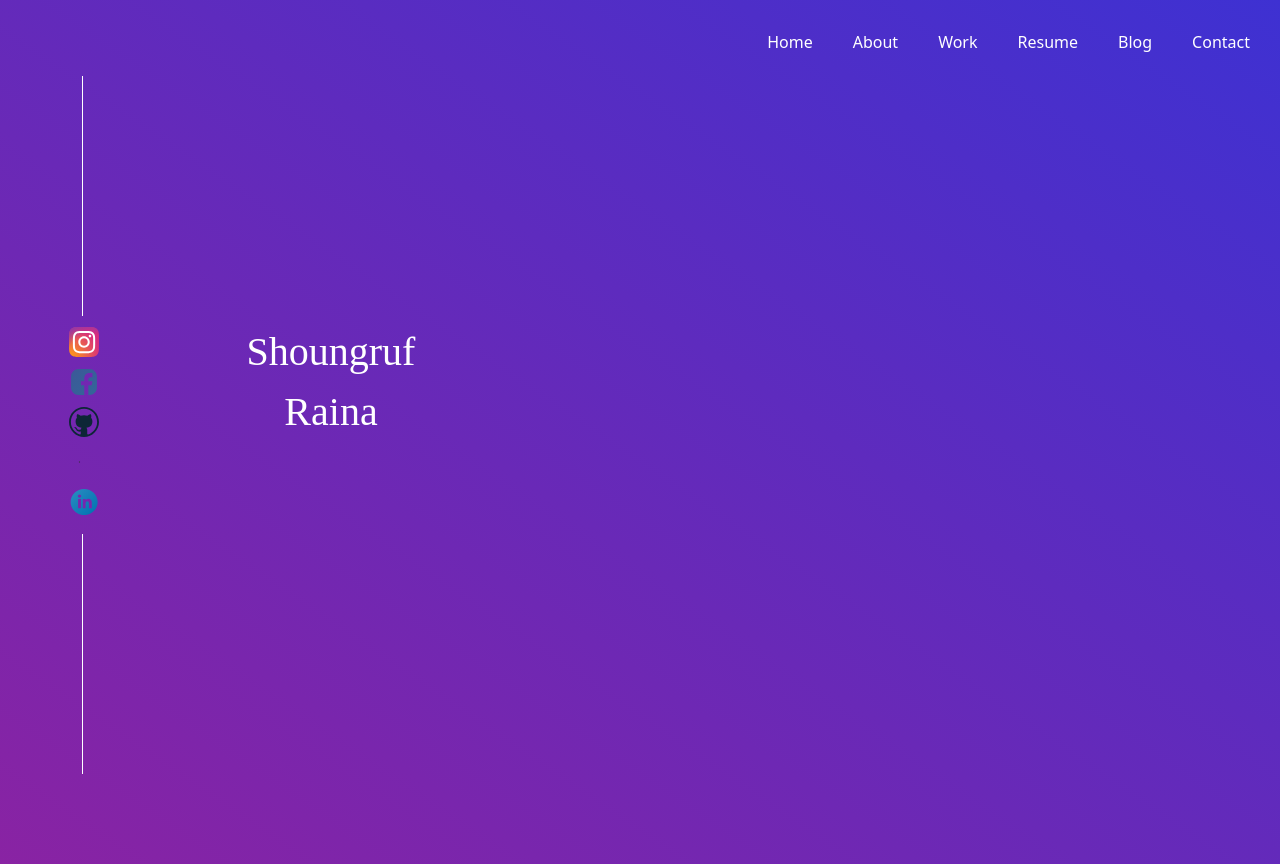
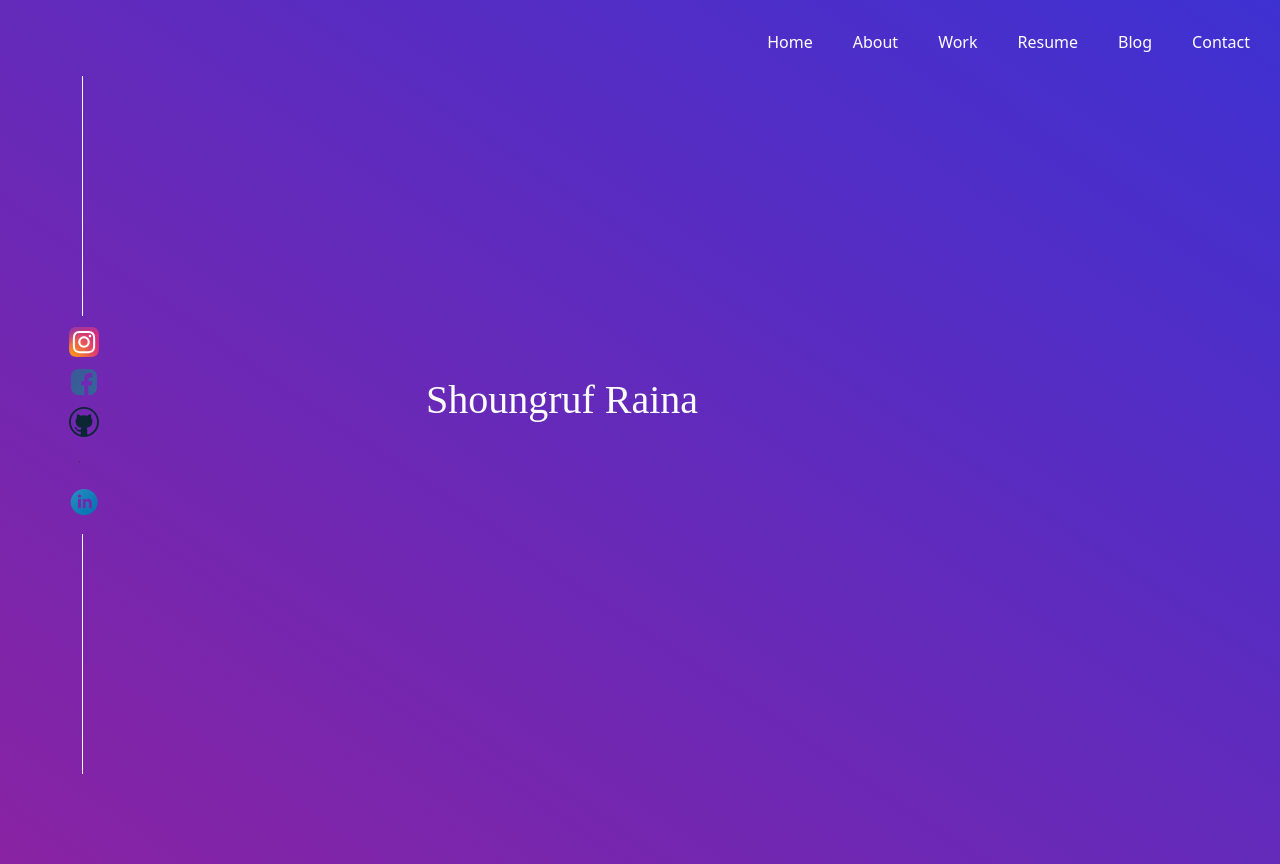
Before and after one commit to shoungruf/mywebsite, a React (Create React App) app: page /home in a window 1280 px wide. Built offline with nearby package versions, Linux system fonts and the light colour scheme.

Commit message:
minor css changes

```diff
--- a/public/index.html
+++ b/public/index.html
@@ -9,7 +9,6 @@
       name="description"
       content="Web site created using create-react-app"
     />
-    <link rel="apple-touch-icon" href="%PUBLIC_URL%/logo192.png" />
     <!--
       manifest.json provides metadata used when your web app is installed on a
       user's mobile device or desktop. See https://developers.google.com/web/fundamentals/web-app-manifest/
@@ -24,7 +23,7 @@
       work correctly both with client-side routing and a non-root public URL.
       Learn how to configure a non-root public URL by running `npm run build`.
     -->
-    <title>React App</title>
+    <title>Shoungruf Raina</title>
   </head>
   <body>
     <noscript>You need to enable JavaScript to run this app.</noscript>
--- a/src/App.css
+++ b/src/App.css
@@ -177,3 +177,10 @@ margin-top: 1em;
 .marginNeg2em {
   margin-left: -2.5em;
 }
+
+.centerAlign {
+  position: absolute;
+  top: 50%;
+  -ms-transform: translateY(-50%);
+  transform: translateY(-50%);
+}
--- a/src/HomePage.js
+++ b/src/HomePage.js
@@ -28,7 +28,7 @@ class HomePage extends Component {
                   <FrameSliderButtons />
 
                 </div>
-                <div class="col-md-6">
+                <div class="col-md-9 centerAlign">
                   <text className="TitleClass" > Shoungruf Raina </text>
                 </div>
               </div>
```
